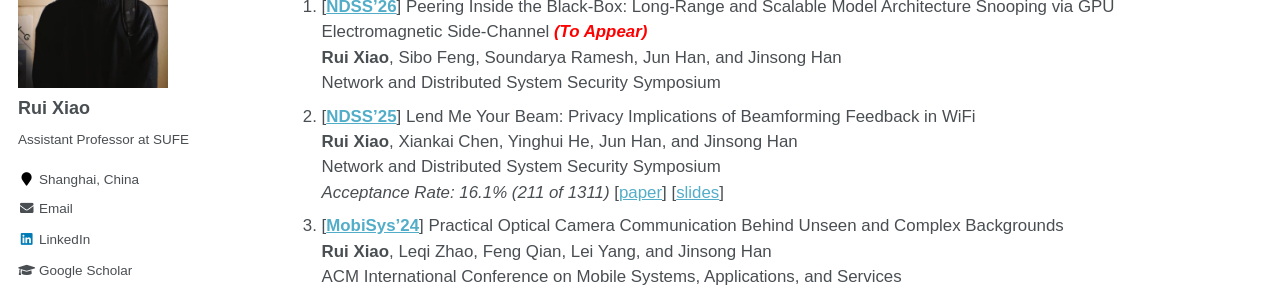
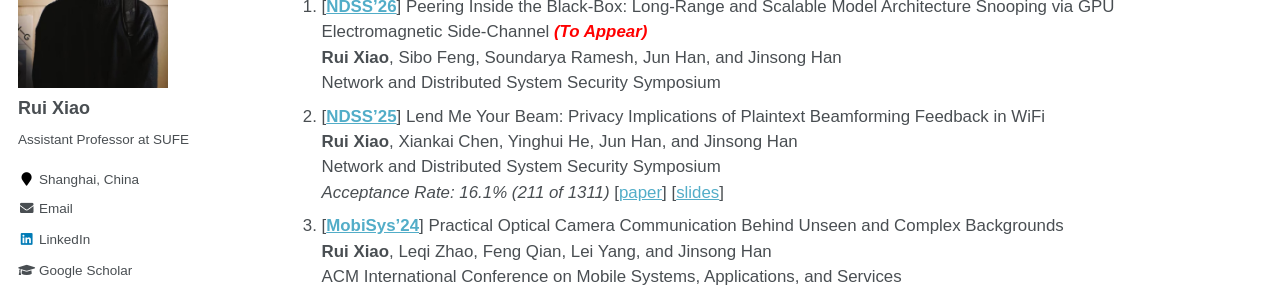
Before and after one commit to ruixiao24/ruixiao24.github.io, a Jekyll site: the page built from _pages/about.md, in a window 1280 px wide and 900 px high, scrolled down 843 px. Shown: the part 153-446 px from the top of the window. Built offline with Jekyll 4.4.1, drawn with Linux system fonts in a browser that asks for light colours.

Commit message:
Update publication title for NDSS'25

```diff
--- a/_pages/about.md
+++ b/_pages/about.md
@@ -35,7 +35,7 @@
 1. [**[NDSS'26](https://www.ndss-symposium.org/ndss2026/)**] Peering Inside the Black-Box: Long-Range and Scalable Model Architecture Snooping via GPU Electromagnetic Side-Channel <span style="color:red"><strong><em>(To Appear)</em></strong></span>
    **Rui Xiao**, Sibo Feng, Soundarya Ramesh, Jun Han, and Jinsong Han
    Network and Distributed System Security Symposium
-1. [**[NDSS'25](https://www.ndss-symposium.org/ndss2025/)**] Lend Me Your Beam: Privacy Implications of Beamforming Feedback in WiFi
+1. [**[NDSS'25](https://www.ndss-symposium.org/ndss2025/)**] Lend Me Your Beam: Privacy Implications of Plaintext Beamforming Feedback in WiFi
    **Rui Xiao**, Xiankai Chen, Yinghui He, Jun Han, and Jinsong Han
    Network and Distributed System Security Symposium
    *Acceptance Rate: 16.1% (211 of 1311)* [[paper](https://ruixiao24.github.io/files/leakybeam-ndss25.pdf)] [[slides](https://ruixiao24.github.io/files/leakybeam-ndss-slides.pdf)]
```
